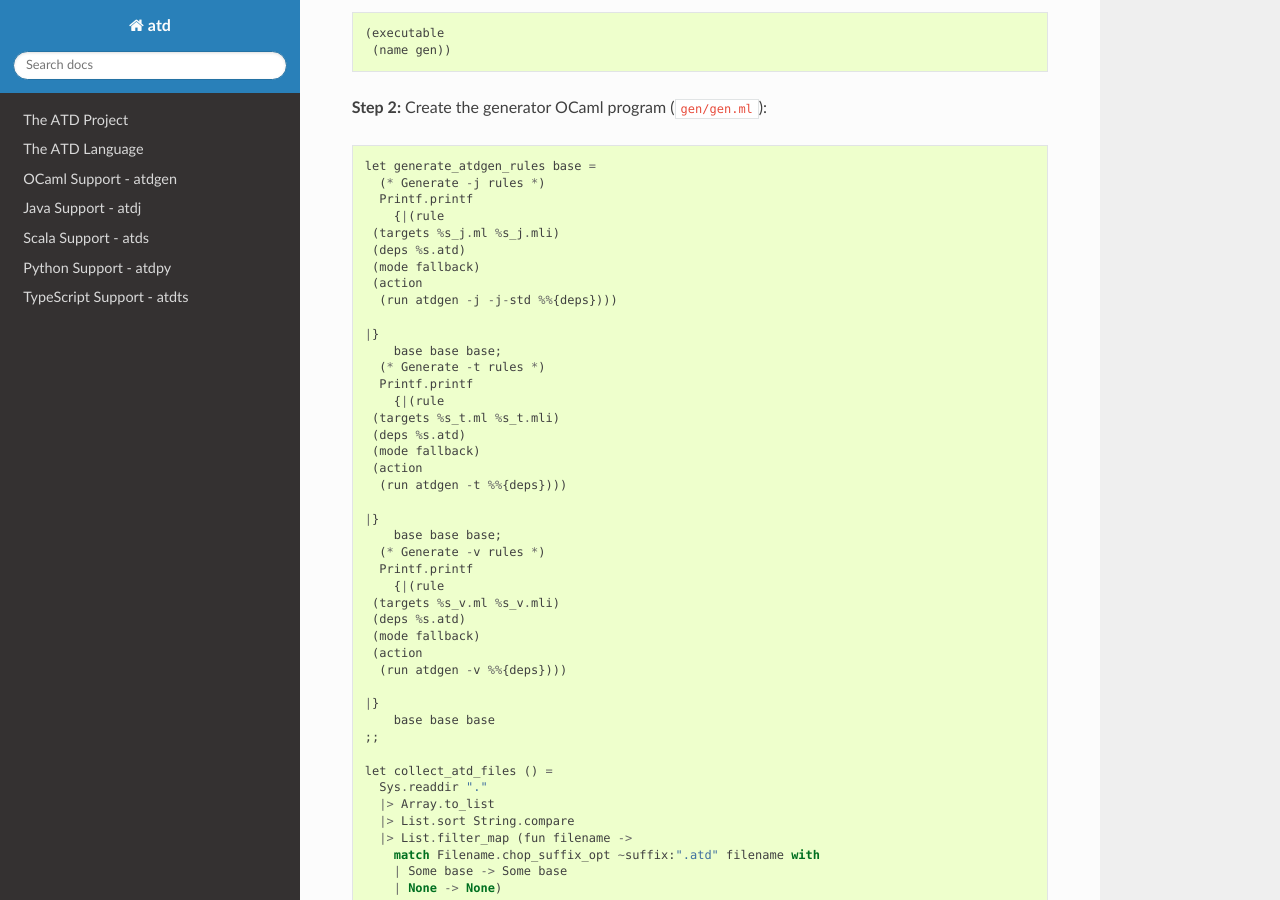
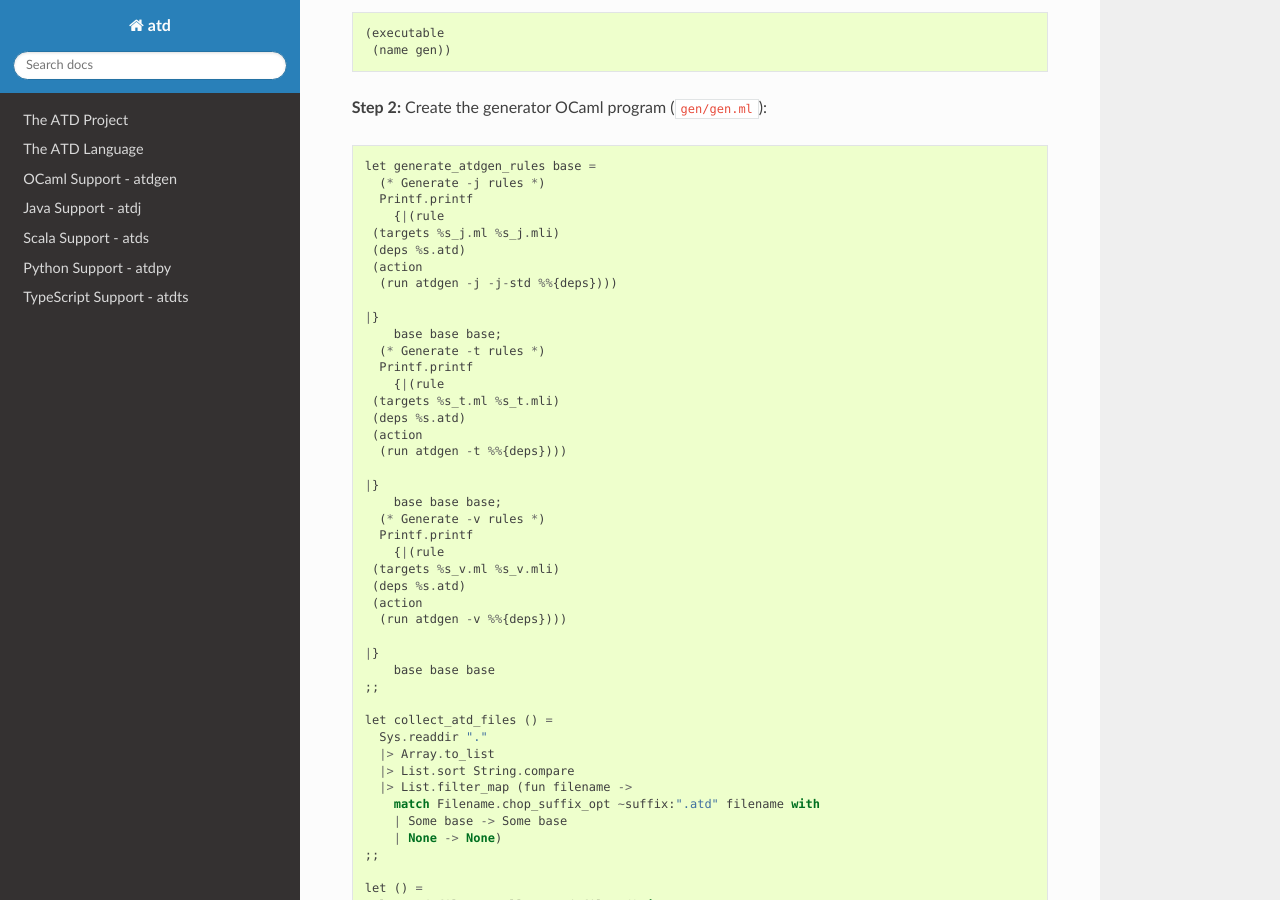
Before and after one commit to ahrefs/atd, a Sphinx documentation site: the page built from doc/atdgen-tutorial.rst, in a window 1280 px wide and 900 px high, scrolled down 22604 px. Built offline with Sphinx 7.4.7 and the Read the Docs theme 3.1.0, drawn with Linux system fonts in a browser that asks for light colours.

Commit message:
Remove 'mode fallback' lines from atdgen rule generation examples

```diff
--- a/doc/atdgen-tutorial.rst
+++ b/doc/atdgen-tutorial.rst
@@ -1281,7 +1281,6 @@ to automatically generate rules for all ``.atd`` files in a directory.
       {|(rule
    (targets %s_j.ml %s_j.mli)
    (deps %s.atd)
-   (mode fallback)
    (action
     (run atdgen -j -j-std %%{deps})))
 
@@ -1292,7 +1291,6 @@ to automatically generate rules for all ``.atd`` files in a directory.
       {|(rule
    (targets %s_t.ml %s_t.mli)
    (deps %s.atd)
-   (mode fallback)
    (action
     (run atdgen -t %%{deps})))
 
@@ -1303,7 +1301,6 @@ to automatically generate rules for all ``.atd`` files in a directory.
       {|(rule
    (targets %s_v.ml %s_v.mli)
    (deps %s.atd)
-   (mode fallback)
    (action
     (run atdgen -v %%{deps})))
 
```
